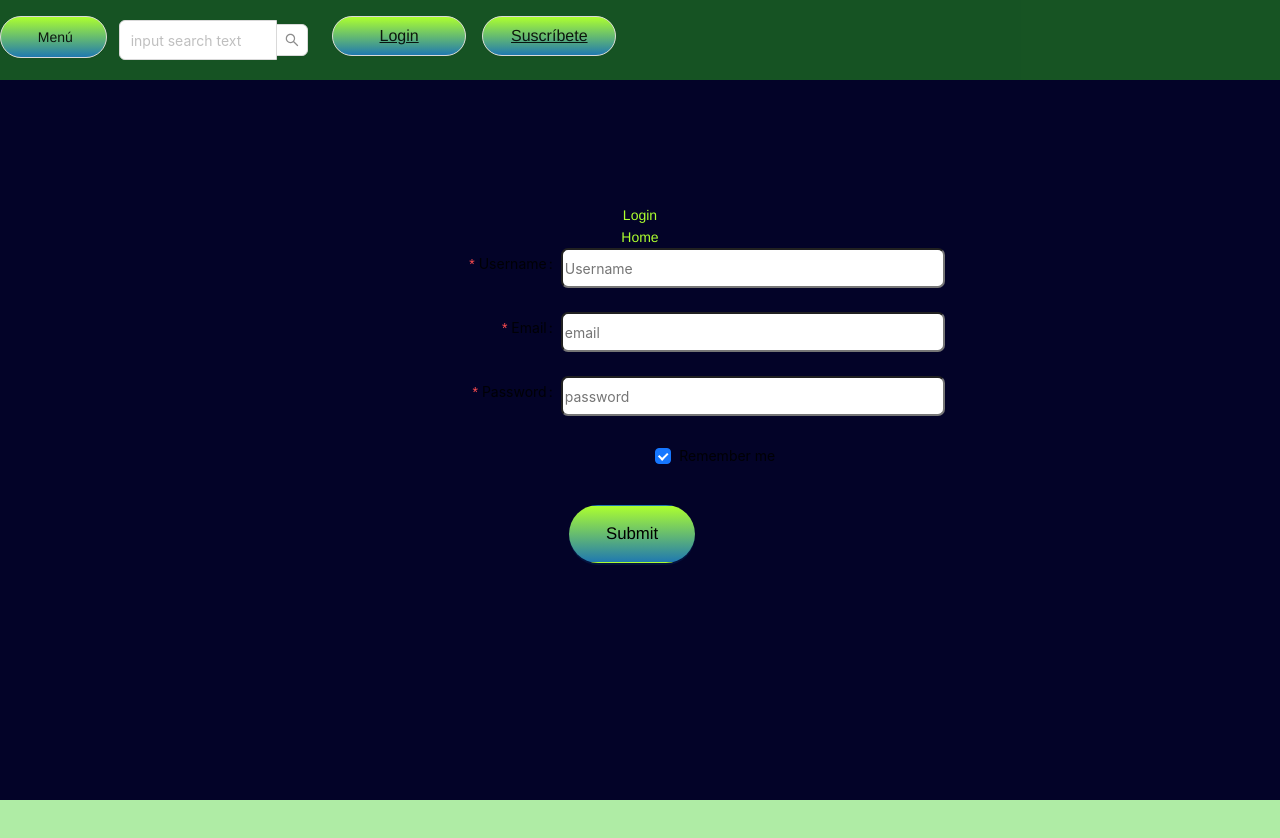
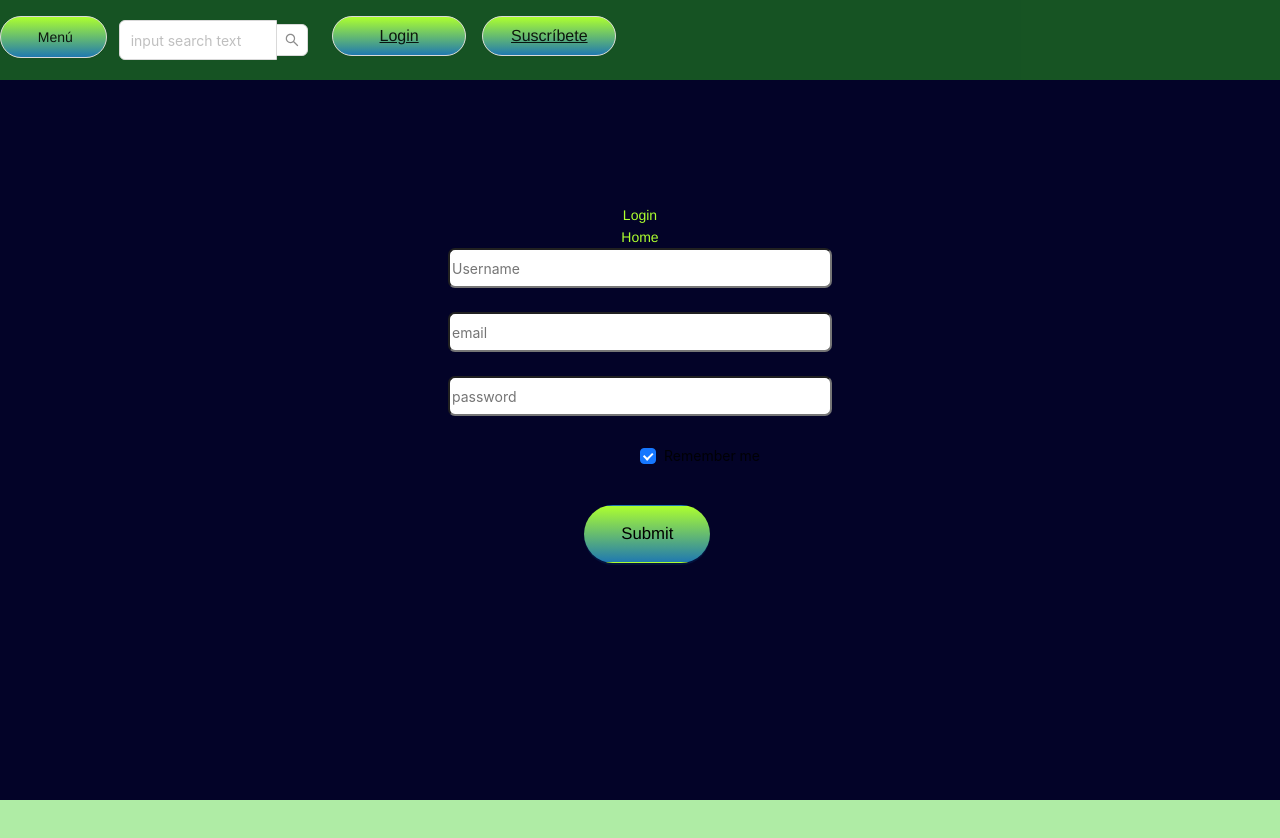
Before and after one commit to Naxete7/Proyecto-5-Movie-Rental-Frontend, a React (Create React App) app in the folder movierental/: page /register in a window 1280 px wide. Shown: the top 838 px of the page. Built offline with nearby package versions, Linux system fonts and the light colour scheme.

Commit message:
imagen en el home, y cambios en register

```diff
--- a/movierental/src/containers/Home/Home.jsx
+++ b/movierental/src/containers/Home/Home.jsx
@@ -5,7 +5,7 @@ import { Button, Space } from 'antd';
 import { useState } from "react";
 import { useEffect } from "react";
 //import Carousel from 'react-bootstrap/Carousel';
-import {img} from '../../assets/img/logo.png'
+import img from '../../assets/img/logo.png'
 
 import "./Home.scss"
 
@@ -46,7 +46,7 @@ const [movies, setMovies] = useState([]);
         <div className="homeDesign container-fluid   d-flex flex-column align-items-center justify-content-around" >
 
 
-            <div className="logo row"><img src="../../assets/img/logo.png" alt="imagen de portada" /></div>
+            <div className="logo row"><img src={img} alt="imagen de portada" /></div>
 
 
             <div className="textCentralDesign row-12 d-flex align-items-center justify-content-center">Alquila todas las películas y series que quieras.</div>
--- a/movierental/src/containers/Register/Register.jsx
+++ b/movierental/src/containers/Register/Register.jsx
@@ -53,7 +53,7 @@ const Register = () => {
 
           <Form.Item
 
-          label="Username"
+          //label="Username"
           name="username"
           rules={[
             {
@@ -66,7 +66,7 @@ const Register = () => {
         </Form.Item>
 
         <Form.Item
-          label="Email"
+          //label="Email"
           name="Email"
           rules={[
             {
@@ -79,7 +79,7 @@ const Register = () => {
         </Form.Item>
 
         <Form.Item
-          label="Password"
+          //label="Password"
           name="password"
           rules={[
             {
--- a/movierental/src/containers/Register/Register.scss
+++ b/movierental/src/containers/Register/Register.scss
@@ -38,3 +38,7 @@ margin-bottom: 3em;
 
     transition: 0.2s;
 }
+
+.checkbox {
+    color: greenyellow;
+}
```
